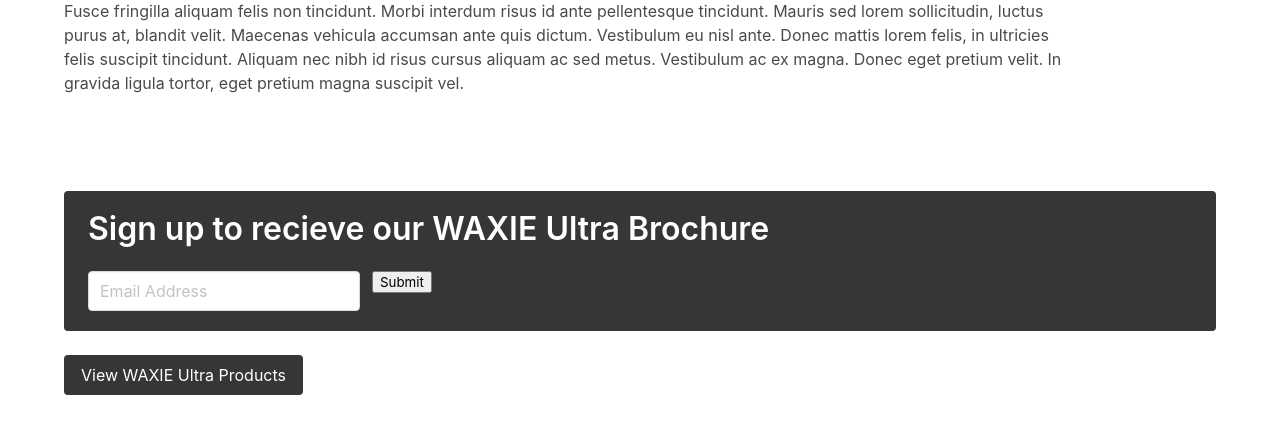
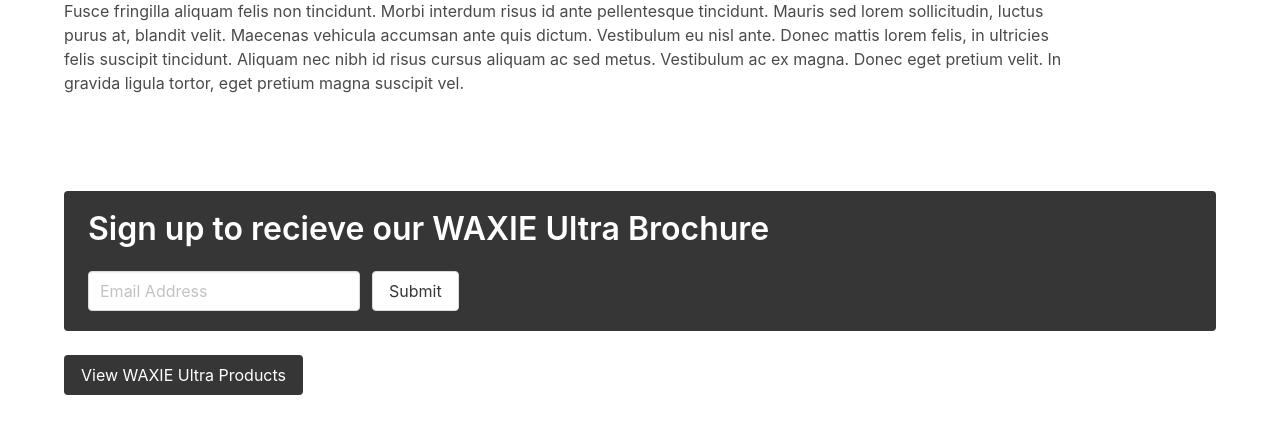
Before and after one commit to waxie-codes/wx-ultra, a Python web app: template templates/index.html in a window 1280 px wide. Shown: the part 2638-3081 px from the top of the page. Run offline with Jinja, Linux system fonts and the light colour scheme; the template is opened without the code that fills it, so the values that code supplies are empty; some libraries are stand-ins or nearby versions.

Commit message:
update button

```diff
--- a/output/index.html
+++ b/output/index.html
@@ -138,7 +138,7 @@
              <input class="input" placeholder="Email Address">
            </div>
            <div class="control">
-             <input type="submit" >
+             <input class="button" type="submit" >
              </div>
          </div>
        </div>
--- a/templates/index.html
+++ b/templates/index.html
@@ -102,7 +102,7 @@
              <input class="input" placeholder="Email Address">
            </div>
            <div class="control">
-             <input type="submit" >
+             <input class="button" type="submit" >
              </div>
          </div>
        </div>
```
